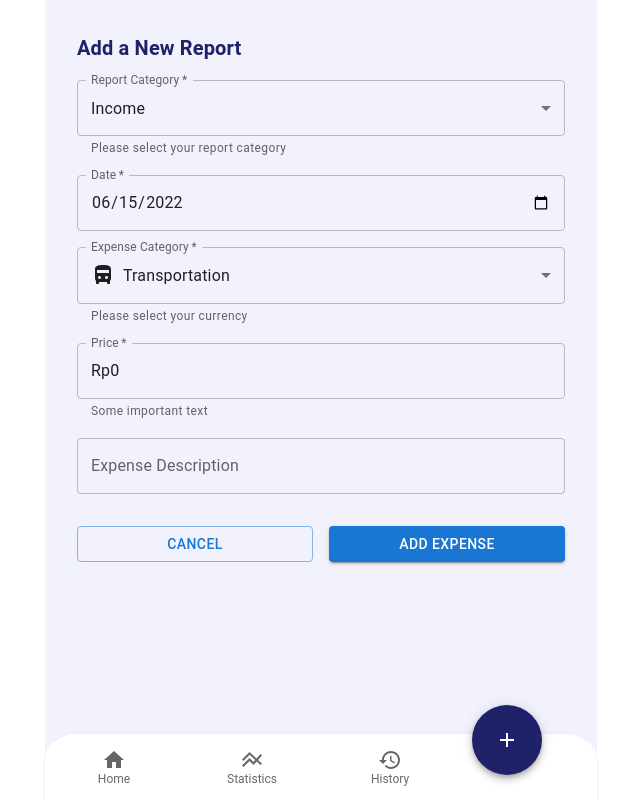
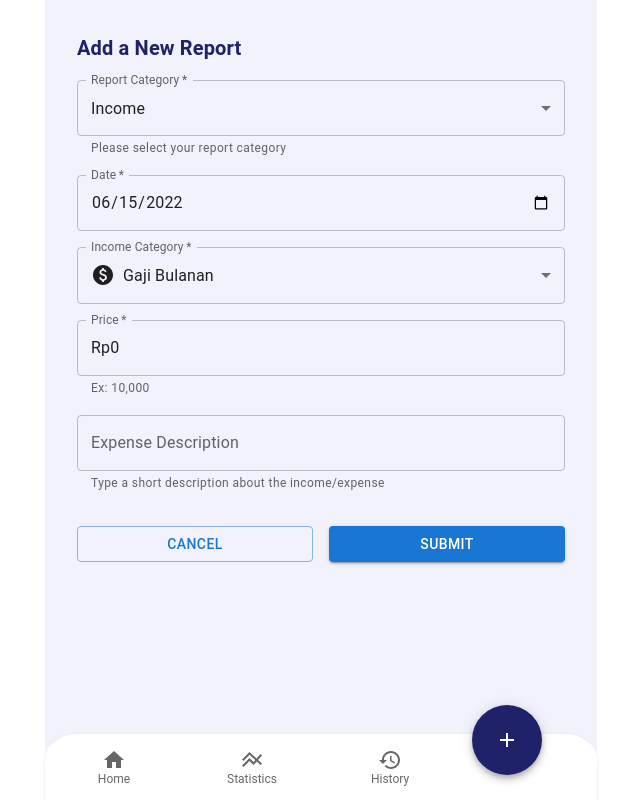
Before and after one commit to aynunnissa/expense-app, a React (Create React App) app: page /new in a window 1280 px wide. Shown: the whole page, without its empty margins (319-959 px from the left). Built offline with nearby package versions, Linux system fonts and the light colour scheme.

Commit message:
Finish form page and fix bugs

```diff
--- a/src/History/HistoryItem.tsx
+++ b/src/History/HistoryItem.tsx
@@ -6,7 +6,7 @@ import { createTheme, ThemeProvider } from "@mui/material/styles";
 import DirectionsBusFilledIcon from '@mui/icons-material/DirectionsBusFilled';
 import FastfoodIcon from '@mui/icons-material/Fastfood';
 import LocalGroceryStoreIcon from '@mui/icons-material/LocalGroceryStore';
-import DryCleaningIcon from '@mui/icons-material/DryCleaning';
+import LocalMallIcon from '@mui/icons-material/LocalMall';
 import PaidIcon from '@mui/icons-material/Paid';
 import CardGiftcardIcon from '@mui/icons-material/CardGiftcard';
 
@@ -53,7 +53,7 @@ const categories: ITypedCategories = {
         },
         3: {
             label: "Others",
-            icon: <DryCleaningIcon />
+            icon: <LocalMallIcon />
         },
     }
 }
--- a/src/Home/index.tsx
+++ b/src/Home/index.tsx
@@ -9,6 +9,7 @@ import HistoryItem from "../History/HistoryItem";
 const Home = () => {
 
     const expenses: readonly IExpense[] = useSelector((state: ExpenseState) => state.expenses, shallowEqual);
+    console.log(expenses);
     const totalIncome: number = useSelector((state: ExpenseState) => state.totalIncome, shallowEqual);
     const totalExpense: number = useSelector((state: ExpenseState) => state.totalExpense, shallowEqual);
 
@@ -47,7 +48,7 @@ const Home = () => {
                 <Grid item xs={12}>
                     <>
                         <Typography component="h6" variant="h6" fontWeight={600}>Recent Transactions</Typography>
-                        {expenses.slice(expenses.length - 8, expenses.length - 1).map((exp) => (
+                        {expenses.slice(expenses.length - 7, expenses.length).reverse().map((exp) => (
                             <HistoryItem
                                 key={exp.id}
                                 exp={exp}
--- a/src/NewExpense/NewExpForm.tsx
+++ b/src/NewExpense/NewExpForm.tsx
@@ -9,30 +9,54 @@ import { Box, TextField, MenuItem, Stack, Button, Grid } from "@mui/material";
 import DirectionsBusFilledIcon from '@mui/icons-material/DirectionsBusFilled';
 import FastfoodIcon from '@mui/icons-material/Fastfood';
 import LocalGroceryStoreIcon from '@mui/icons-material/LocalGroceryStore';
-import DryCleaningIcon from '@mui/icons-material/DryCleaning';
+import LocalMallIcon from '@mui/icons-material/LocalMall';
+import PaidIcon from '@mui/icons-material/Paid';
+import CardGiftcardIcon from '@mui/icons-material/CardGiftcard';
+import { Category } from '@mui/icons-material';
 
-const CATEGORIES = [
-    {
-        value: 0,
+type CategoryObj = {
+  label: string,
+  icon: React.ReactNode
+}
+
+interface ICategories {
+  [key: string]: CategoryObj;
+}
+
+interface ITypedCategories {
+  [key: number]: ICategories;
+}
+
+const categories: ITypedCategories = {
+  0: {
+      0: {
+          label: "Gaji Bulanan",
+          icon: <PaidIcon />
+      },
+      1: {
+          label: "Others",
+          icon: <CardGiftcardIcon />
+      }
+  },
+  1: {
+      0: {
           label: "Transportation",
           icon: <DirectionsBusFilledIcon />
       },
-    {
-        value: 1,
+      1: {
           label: "Snack",
           icon: <FastfoodIcon />
       },
-    {
-        value: 2,
+      2: {
           label: "Grocery",
           icon: <LocalGroceryStoreIcon />
       },
-    {
-        value: 3,
-        label: "Clothes",
-        icon: <DryCleaningIcon />
+      3: {
+          label: "Others",
+          icon: <LocalMallIcon />
       },
-]
+  }
+}
 
 const NumberFormatCustom = React.forwardRef<
   NumberFormat<InputAttributes>,
@@ -64,14 +88,25 @@ interface CustomProps {
     name: string;
 }
 
-export default function NewExpForm() {
+interface IProps {
+  submitData: (expense: IExpense | any) => void
+}
 
+export default function NewExpForm({ submitData } : IProps) {
+
+  const [type, setType] = React.useState<number>(0);
   const [category, setCategory] = React.useState<number>(0);
+  const [listCategory, setListCategory] = React.useState<ICategories>(categories[0])
   const [price, setPrice] = React.useState<number>(0);
   const [description, setDescription] = React.useState('');
   const [date, setDate] = React.useState(moment().format("YYYY-MM-DD"));
 
   const navigate = useNavigate();
+
+  const typeChangeHandler = (event: React.ChangeEvent<HTMLInputElement>) => {
+    setType(Number(event.target.value));
+    setListCategory(categories[Number(event.target.value)]);
+  }
 
   const categoryChangeHandler = (event: React.ChangeEvent<HTMLInputElement>) => {
     setCategory(Number(event.target.value));
@@ -81,16 +116,27 @@ export default function NewExpForm() {
     setPrice(Number(event.target.value));
   }
 
+  const submitFormHandler = (event: React.FormEvent) => {
+    event.preventDefault();
+    const priceValue = type === 0 ? price : -price;
+    const expenseObj : IExpense | {} = {
+      date,
+      type,
+      category,
+      price: priceValue,
+      description
+    };
+    console.log(expenseObj);
+    submitData(expenseObj);
+    navigateHandler('/history');
+  }
+
   const descriptionChangeHandler = (event: React.ChangeEvent<HTMLInputElement>) => {
       setDescription(event.target.value as string);
   }
 
   const dateChangeHandler = (event: React.ChangeEvent<HTMLInputElement>) => {
     setDate(event.target.value);
-    }
-
-    const submitFormHandler = () => {
-      alert('submited');
   }
 
   const navigateHandler = (url: string) => {
@@ -110,12 +156,12 @@ export default function NewExpForm() {
           id="outlined-select-currency"
           select
           label="Report Category"
-          value={0}
-          onChange={categoryChangeHandler}
+          value={type}
+          onChange={typeChangeHandler}
           helperText="Please select your report category"
         >
           <MenuItem key="income-0" value={0}>Income</MenuItem>
-          <MenuItem key="income-0" value={1}>Expense</MenuItem>
+          <MenuItem key="income-1" value={1}>Expense</MenuItem>
         </TextField>
         <TextField
           fullWidth
@@ -130,14 +176,13 @@ export default function NewExpForm() {
           required
           id="outlined-select-currency"
           select
-          label="Expense Category"
+          label={`${category === 0 ? 'Income' : 'Expense'} Category`}
           value={category}
           onChange={categoryChangeHandler}
-          helperText="Please select your currency"
         >
-          {CATEGORIES.map((option) => (
-            <MenuItem key={option.value} value={option.value}>
-                <Box sx={{ display: 'flex', alignItems: 'center' }} gap={1}>{option.icon} {option.label}</Box>
+          {Object.keys(listCategory).map((option) => (
+            <MenuItem key={option} value={option}>
+                <Box sx={{ display: 'flex', alignItems: 'center' }} gap={1}>{listCategory[option].icon} {listCategory[option].label}</Box>
             </MenuItem>
           ))}
         </TextField>
@@ -148,7 +193,7 @@ export default function NewExpForm() {
           label="Price"
           value={price}
           onChange={priceChangeHandler}
-          helperText="Some important text"
+          helperText="Ex: 10,000"
           InputProps={{
             inputComponent: NumberFormatCustom as any,
           }}
@@ -160,12 +205,13 @@ export default function NewExpForm() {
           multiline
           maxRows={4}
           onChange={descriptionChangeHandler}
+          helperText="Type a short description about the income/expense"
           value={description}
         />
       </Stack>
       <Grid container spacing={2} mt={2}>
         <Grid item xs={12} sm={6} order={{ xs: 1, sm: 2}}>
-          <Button sx={{ width:'100%' }} variant='contained' onClick={submitFormHandler}>Add Expense</Button>
+          <Button sx={{ width:'100%' }} variant='contained' onClick={submitFormHandler}>Submit</Button>
         </Grid>
         <Grid item xs={12} sm={6} order={{ xs: 2, sm: 1}}>
           <Button sx={{ width:'100%' }} variant='outlined' onClick={() => navigateHandler('/')}>Cancel</Button>
--- a/src/NewExpense/index.tsx
+++ b/src/NewExpense/index.tsx
@@ -1,15 +1,27 @@
 import { Grid, Typography } from "@mui/material";
+import React from "react";
+import { useSelector, shallowEqual, useDispatch } from "react-redux"
+import { Dispatch } from "redux";
+import { addExpense } from "../store/actionCreators";
 
 import NewExpForm from "./NewExpForm";
 
 export default function NewExp() {
+
+    const dispatch: Dispatch<any> = useDispatch();
+
+    const submitData = React.useCallback(
+        (expense: IExpense) => dispatch(addExpense(expense)),
+        [dispatch]
+    )
+
     return(
         <Grid container justifyContent="center" p={4} spacing={2}>
             <Grid item xs={12}>
                 <Typography variant="h6" component="h1" color="#1F2169" fontWeight={700}>Add a New Report</Typography>
             </Grid>
             <Grid item xs={12}>
-                <NewExpForm />
+                <NewExpForm submitData={submitData} />
             </Grid>
         </Grid>
     );
--- a/src/store/reducer.ts
+++ b/src/store/reducer.ts
@@ -128,16 +128,18 @@ const reducer = (
                 description: action.expense.description
             }
             const income = newExpense.type === 0 ? state.totalIncome + newExpense.price : state.totalIncome;
-            const expense = newExpense.type === 0 ? state.totalExpense + newExpense.price : state.totalExpense;
+            const expense = newExpense.type === 1 ? state.totalExpense + newExpense.price : state.totalExpense;
             const listMonth = [];
             const date = moment(action.expense.date).format("YYYY-MM");
             if (state.months.indexOf(date) < 0) {
-                listMonth.push(action.expense.date);
+                listMonth.push(date);
             }
+
+            const updatedExpense = state.expenses.concat(newExpense).sort((a, b) => (a.date > b.date ? 1 : -1));
 
             return {
                 ...state,
-                expenses: state.expenses.concat(newExpense),
+                expenses: updatedExpense,
                 totalIncome: income,
                 totalExpense: expense,
                 months: state.months.concat(listMonth)
```
Lines whose indentation alone changed are shown as unchanged.
